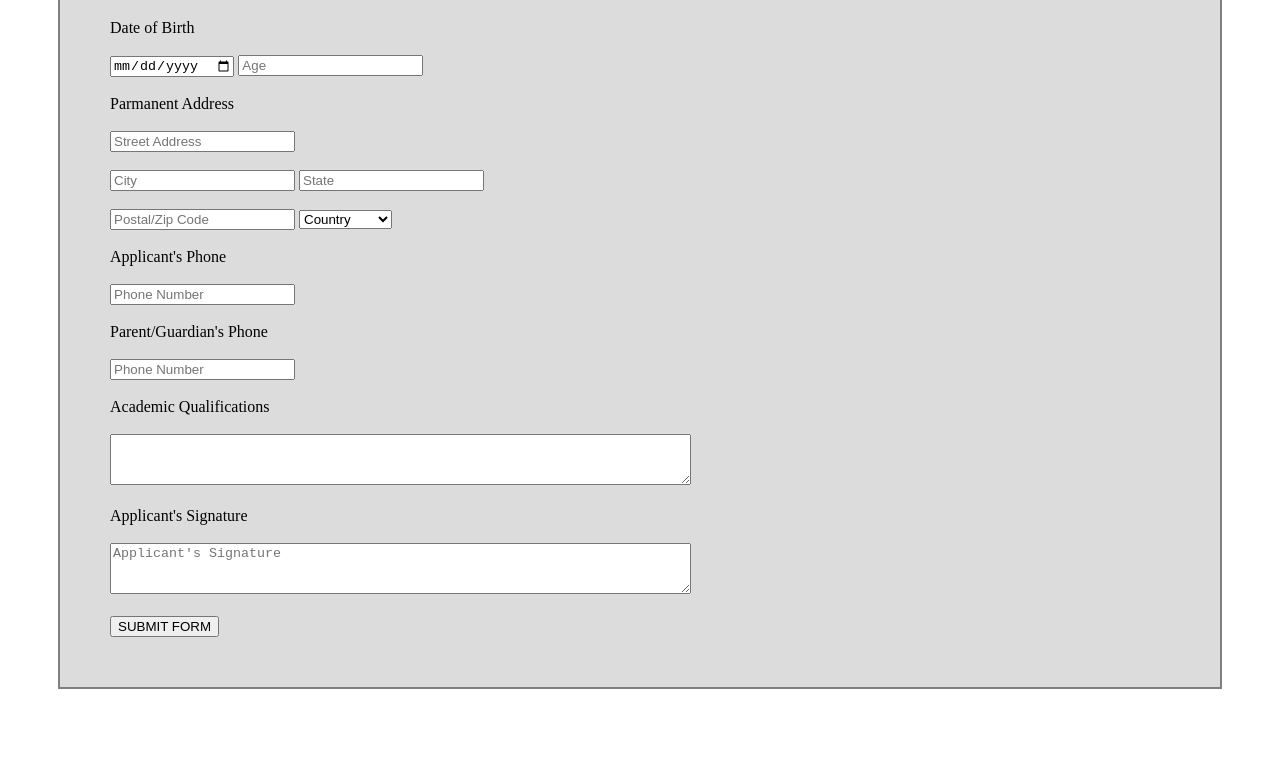
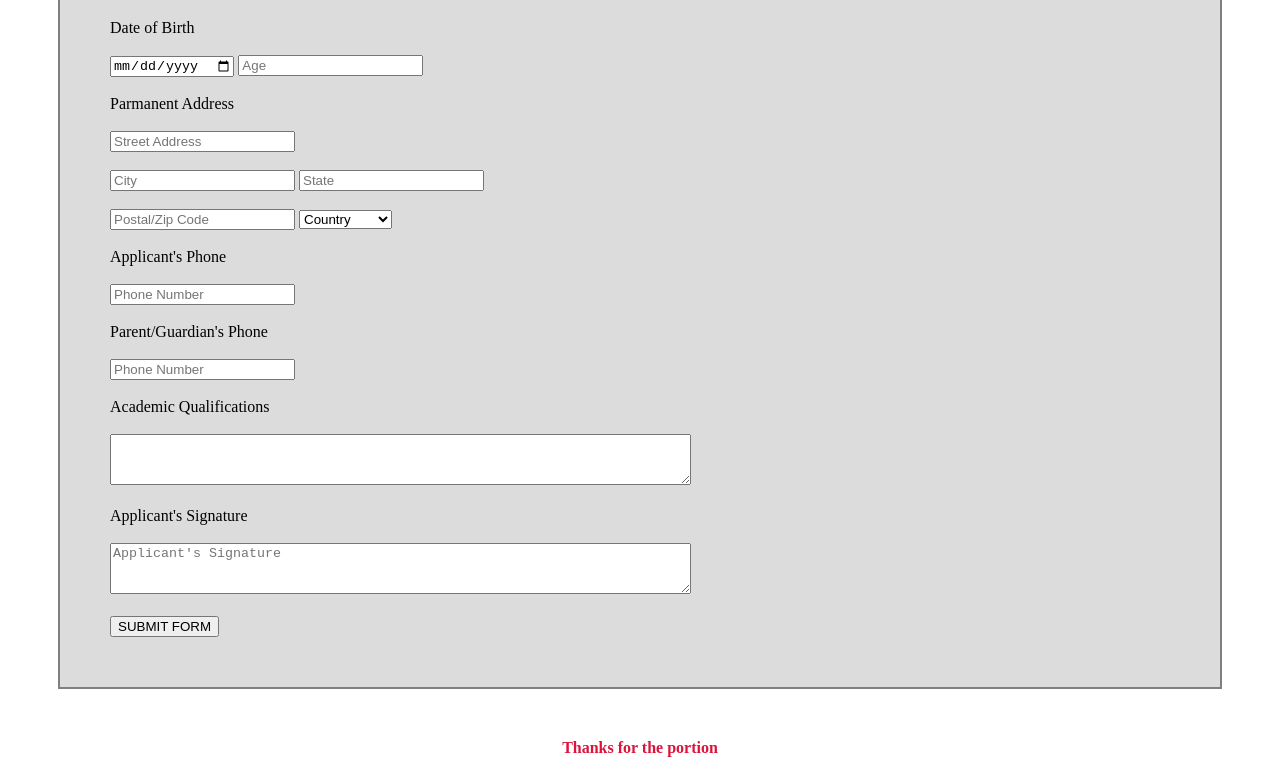
Before and after one commit to bijoymamud/mine-repo, a plain HTML site: page index.html in a window 1280 px wide. Shown: the part 1292-2070 px from the top of the page. Before the commit the page ends 2031 px from the top, so only its background shows below. Drawn offline with Linux system fonts and the light colour scheme.

Commit message:
adding h4

```diff
--- a/index.html
+++ b/index.html
@@ -103,5 +103,6 @@
       <br /><br />
       <button>SUBMIT FORM</button>
     </div>
+    <h4>Thanks for the portion</h4>
   </body>
 </html>
--- a/style.css
+++ b/style.css
@@ -16,3 +16,9 @@
 .small {
   text-align: center;
 }
+
+h4 {
+  color: crimson;
+  font-weight: bold;
+  text-align: center;
+}
```
